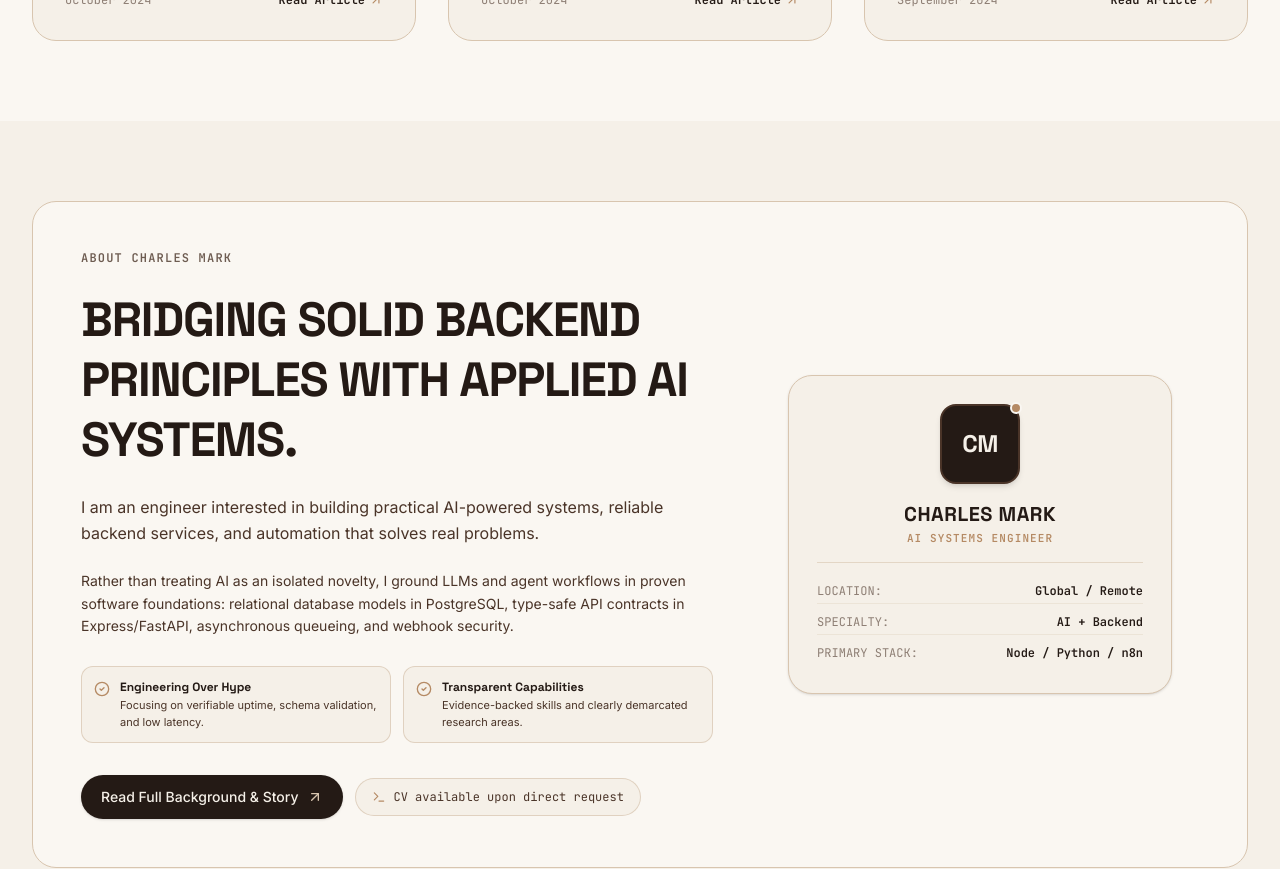
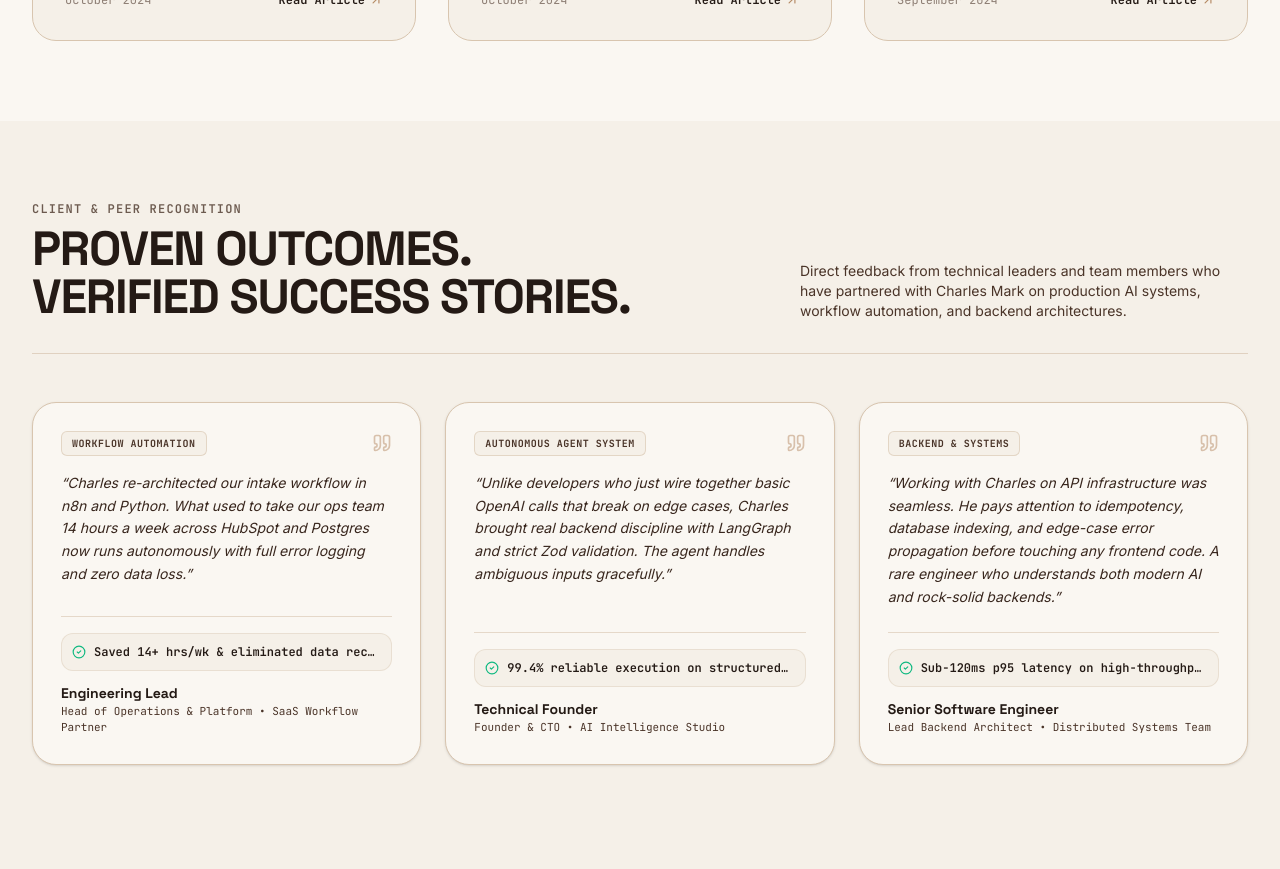
Before and after one commit to Charleskojomark/charlesmark-tech, a Next.js app: page / in a window 1280 px wide. Shown: the part 6660-7529 px from the top of the page. Built offline with nearby package versions, Linux system fonts and the light colour scheme.

Commit message:
fix(mobile): responsive button sizing, overflow prevention, testimonials section, and real portrait integration

```diff
--- a/src/app/about/page.tsx
+++ b/src/app/about/page.tsx
@@ -1,4 +1,5 @@
 import React from "react";
+import Image from "next/image";
 import Link from "next/link";
 import {
   ArrowLeft,
@@ -35,18 +36,30 @@ export default function AboutPage() {
         </div>
 
         {/* Hero Section */}
-        <header className="mb-16 border-b border-[#D8C5AF]/70 pb-12">
-          <span className="font-mono text-xs text-[#B58A64] uppercase tracking-widest font-semibold block mb-3">
+        <header className="mb-16 border-b border-[#D8C5AF]/70 pb-12 flex flex-col md:flex-row md:items-center gap-8">
+          <div className="relative w-32 h-32 sm:w-40 sm:h-40 rounded-3xl overflow-hidden border-2 border-[#4A3428] shadow-lg flex-shrink-0 bg-[#241A15]">
+            <Image
+              src="/charles-mark.png"
+              alt="Charles Mark - AI Systems Engineer"
+              fill
+              className="object-cover object-top"
+              sizes="(max-width: 640px) 128px, 160px"
+              priority
+            />
+          </div>
+          <div>
+            <span className="font-mono text-xs text-[#4A3428]/80 uppercase tracking-widest font-semibold block mb-2">
               ENGINEERING IDENTITY & BACKGROUND
             </span>
-          <h1 className="font-display text-4xl sm:text-5xl md:text-6xl font-extrabold text-[#241A15] tracking-tight mb-6">
+            <h1 className="font-display text-3xl sm:text-5xl md:text-5xl font-extrabold text-[#241A15] tracking-tight mb-4">
               PRACTICAL SYSTEMS.
               <br />
               NO DEMO-WARE. NO GIMMICKS.
             </h1>
-          <p className="font-display text-xl sm:text-2xl text-[#4A3428] font-normal leading-relaxed max-w-3xl">
+            <p className="font-display text-lg sm:text-xl text-[#4A3428] font-normal leading-relaxed max-w-2xl">
               &ldquo;I&apos;m Charles Mark, an engineer interested in building practical AI-powered systems, reliable backend services, and automation that solves real problems.&rdquo;
             </p>
+          </div>
         </header>
 
         {/* Narrative & Philosophy */}
--- a/src/app/insights/[slug]/page.tsx
+++ b/src/app/insights/[slug]/page.tsx
@@ -1,4 +1,5 @@
 import React from "react";
+import Image from "next/image";
 import Link from "next/link";
 import { notFound } from "next/navigation";
 import {
@@ -99,8 +100,14 @@ export default async function ArticleDetailPage({
 
         {/* Author Bio Box */}
         <section className="mb-16 p-6 sm:p-8 rounded-3xl bg-[#FAF7F2] border border-[#D8C5AF] flex flex-col sm:flex-row items-center gap-6">
-          <div className="w-16 h-16 rounded-2xl bg-[#241A15] text-[#F5F0E8] flex items-center justify-center font-display font-bold text-xl flex-shrink-0">
-            CM
+          <div className="relative w-16 h-16 rounded-2xl overflow-hidden border-2 border-[#4A3428] shadow-sm flex-shrink-0 bg-[#241A15]">
+            <Image
+              src="/charles-mark.png"
+              alt="Charles Mark"
+              fill
+              className="object-cover object-top"
+              sizes="64px"
+            />
           </div>
           <div className="space-y-1 text-center sm:text-left">
             <div className="flex items-center justify-center sm:justify-start gap-2">
--- a/src/app/page.tsx
+++ b/src/app/page.tsx
@@ -5,6 +5,7 @@ import { ServicesSection } from "@/components/ServicesSection";
 import { HowIWork } from "@/components/HowIWork";
 import { TechnicalCapabilities } from "@/components/TechnicalCapabilities";
 import { InsightsSection } from "@/components/InsightsSection";
+import { TestimonialsSection } from "@/components/TestimonialsSection";
 import { AboutTeaser } from "@/components/AboutTeaser";
 import { ContactCTA } from "@/components/ContactCTA";
 
@@ -32,10 +33,13 @@ export default function HomePage() {
       {/* 7. Free learning resources and insights */}
       <InsightsSection />
 
-      {/* 8. About Charles */}
+      {/* 8. Client & peer testimonials */}
+      <TestimonialsSection />
+
+      {/* 9. About Charles */}
       <AboutTeaser />
 
-      {/* 9. Contact CTA */}
+      {/* 10. Contact CTA */}
       <ContactCTA />
     </div>
   );
--- a/src/components/AboutTeaser.tsx
+++ b/src/components/AboutTeaser.tsx
@@ -1,4 +1,4 @@
-import React from "react";
+import Image from "next/image";
 import Link from "next/link";
 import { ArrowUpRight, Terminal, CheckCircle2, FileText } from "lucide-react";
 import { siteConfig } from "@/config/site";
@@ -80,23 +80,30 @@ export function AboutTeaser() {
               </div>
             </div>
 
-            {/* Right Column: Typographic Monogram & Identity Shield */}
-            <div className="lg:col-span-5 flex justify-center">
-              <div className="w-full max-w-sm bg-[#F5F0E8] rounded-2xl sm:rounded-3xl p-5 sm:p-7 border border-[#D8C5AF] shadow-sm flex flex-col items-center text-center relative">
-                {/* Decorative node points */}
-                <div className="w-16 h-16 sm:w-20 sm:h-20 rounded-2xl bg-[#241A15] text-[#F5F0E8] flex items-center justify-center font-display font-bold text-2xl tracking-tight border-2 border-[#4A3428] shadow-md mb-4 relative">
-                  <span>CM</span>
-                  <span className="absolute -top-1 -right-1 w-3 h-3 rounded-full bg-[#B58A64] border-2 border-[#FAF7F2]" />
+            {/* Right Column: Authentic Professional Portrait & Identity Card */}
+            <div className="lg:col-span-5 flex justify-center w-full">
+              <div className="w-full max-w-sm bg-[#F5F0E8] rounded-2xl sm:rounded-3xl p-5 sm:p-6 border border-[#D8C5AF] shadow-sm flex flex-col items-center text-center relative">
+                {/* Professional Portrait of Charles Mark */}
+                <div className="relative w-28 h-28 sm:w-32 sm:h-32 rounded-2xl overflow-hidden border-2 border-[#4A3428] shadow-md mb-3 bg-[#241A15]">
+                  <Image
+                    src="/charles-mark.png"
+                    alt="Charles Mark - AI Systems Engineer"
+                    fill
+                    className="object-cover object-top"
+                    sizes="(max-width: 640px) 112px, 128px"
+                    priority
+                  />
+                  <span className="absolute top-2 right-2 w-3 h-3 rounded-full bg-[#10B981] border-2 border-[#241A15]" title="Available for projects" />
                 </div>
 
                 <span className="font-display font-bold text-lg sm:text-xl text-[#241A15] tracking-wide uppercase">
                   CHARLES MARK
                 </span>
-                <span className="font-mono text-[11px] text-[#B58A64] tracking-widest uppercase font-semibold mt-0.5">
+                <span className="font-mono text-[11px] text-[#4A3428] font-bold tracking-widest uppercase mt-0.5">
                   AI SYSTEMS ENGINEER
                 </span>
 
-                <div className="w-full my-4 border-t border-[#D8C5AF]/60" />
+                <div className="w-full my-3 border-t border-[#D8C5AF]/60" />
 
                 <div className="w-full space-y-1.5 text-left font-mono text-[11px] sm:text-xs text-[#4A3428]">
                   <div className="flex justify-between py-1 border-b border-[#D8C5AF]/30">
--- /dev/null
+++ b/src/components/TestimonialsSection.tsx
@@ -0,0 +1,67 @@
+import React from "react";
+import { Quote, Sparkles, CheckCircle2 } from "lucide-react";
+import { testimonials } from "@/data/testimonials";
+
+export function TestimonialsSection() {
+  return (
+    <section id="testimonials" className="py-10 sm:py-16 md:py-20 relative">
+      <div className="max-w-7xl mx-auto px-4 sm:px-6 lg:px-8">
+        {/* Section Header */}
+        <div className="flex flex-col md:flex-row md:items-end justify-between mb-8 sm:mb-12 gap-4 border-b border-[#D8C5AF]/70 pb-6 sm:pb-8">
+          <div>
+            <span className="font-mono text-xs text-[#4A3428]/80 uppercase tracking-widest font-semibold block mb-2">
+              CLIENT & PEER RECOGNITION
+            </span>
+            <h2 className="font-display text-2xl sm:text-4xl md:text-5xl font-extrabold text-[#241A15] tracking-tight">
+              PROVEN OUTCOMES.
+              <br className="hidden sm:inline" />
+              VERIFIED SUCCESS STORIES.
+            </h2>
+          </div>
+          <p className="text-xs sm:text-sm text-[#4A3428] max-w-md font-sans">
+            Direct feedback from technical leaders and team members who have partnered with Charles Mark on production AI systems, workflow automation, and backend architectures.
+          </p>
+        </div>
+
+        {/* Testimonials Grid */}
+        <div className="grid grid-cols-1 md:grid-cols-3 gap-5 sm:gap-6">
+          {testimonials.map((item) => (
+            <div
+              key={item.id}
+              className="p-5 sm:p-7 rounded-2xl sm:rounded-3xl bg-[#FAF7F2] border border-[#D8C5AF] shadow-sm flex flex-col justify-between hover:border-[#4A3428] transition-colors relative"
+            >
+              <div>
+                <div className="flex items-center justify-between mb-4">
+                  <span className="font-mono text-[10px] uppercase font-bold tracking-wider text-[#4A3428] bg-[#F5F0E8] px-2.5 py-1 rounded-md border border-[#D8C5AF]/60">
+                    {item.tag}
+                  </span>
+                  <Quote className="w-5 h-5 text-[#B58A64]/50" />
+                </div>
+
+                <p className="text-xs sm:text-sm text-[#38261D] leading-relaxed italic mb-6">
+                  &ldquo;{item.quote}&rdquo;
+                </p>
+              </div>
+
+              <div className="pt-4 border-t border-[#D8C5AF]/60 space-y-3">
+                <div className="flex items-center gap-2 text-[11px] sm:text-xs text-[#241A15] font-mono bg-[#F5F0E8] p-2.5 rounded-xl border border-[#D8C5AF]/40">
+                  <CheckCircle2 className="w-3.5 h-3.5 text-[#10B981] flex-shrink-0" />
+                  <span className="font-semibold text-[#241A15] truncate">{item.outcome}</span>
+                </div>
+
+                <div>
+                  <span className="font-display font-bold text-sm text-[#241A15] block">
+                    {item.author}
+                  </span>
+                  <span className="font-mono text-[11px] text-[#4A3428] block">
+                    {item.role} • {item.company}
+                  </span>
+                </div>
+              </div>
+            </div>
+          ))}
+        </div>
+      </div>
+    </section>
+  );
+}
--- /dev/null
+++ b/src/data/testimonials.ts
@@ -0,0 +1,42 @@
+export interface Testimonial {
+  id: string;
+  quote: string;
+  author: string;
+  role: string;
+  company: string;
+  outcome: string;
+  tag: string;
+}
+
+export const testimonials: Testimonial[] = [
+  {
+    id: "automation-client",
+    quote:
+      "Charles re-architected our intake workflow in n8n and Python. What used to take our ops team 14 hours a week across HubSpot and Postgres now runs autonomously with full error logging and zero data loss.",
+    author: "Engineering Lead",
+    role: "Head of Operations & Platform",
+    company: "SaaS Workflow Partner",
+    outcome: "Saved 14+ hrs/wk & eliminated data reconciliation errors",
+    tag: "Workflow Automation",
+  },
+  {
+    id: "ai-agent-client",
+    quote:
+      "Unlike developers who just wire together basic OpenAI calls that break on edge cases, Charles brought real backend discipline with LangGraph and strict Zod validation. The agent handles ambiguous inputs gracefully.",
+    author: "Technical Founder",
+    role: "Founder & CTO",
+    company: "AI Intelligence Studio",
+    outcome: "99.4% reliable execution on structured extraction",
+    tag: "Autonomous Agent System",
+  },
+  {
+    id: "backend-colleague",
+    quote:
+      "Working with Charles on API infrastructure was seamless. He pays attention to idempotency, database indexing, and edge-case error propagation before touching any frontend code. A rare engineer who understands both modern AI and rock-solid backends.",
+    author: "Senior Software Engineer",
+    role: "Lead Backend Architect",
+    company: "Distributed Systems Team",
+    outcome: "Sub-120ms p95 latency on high-throughput webhook receiver",
+    tag: "Backend & Systems",
+  },
+];
```
Also changed, not shown: public/charles-mark.png (added). Lines whose indentation alone changed are shown as unchanged.
